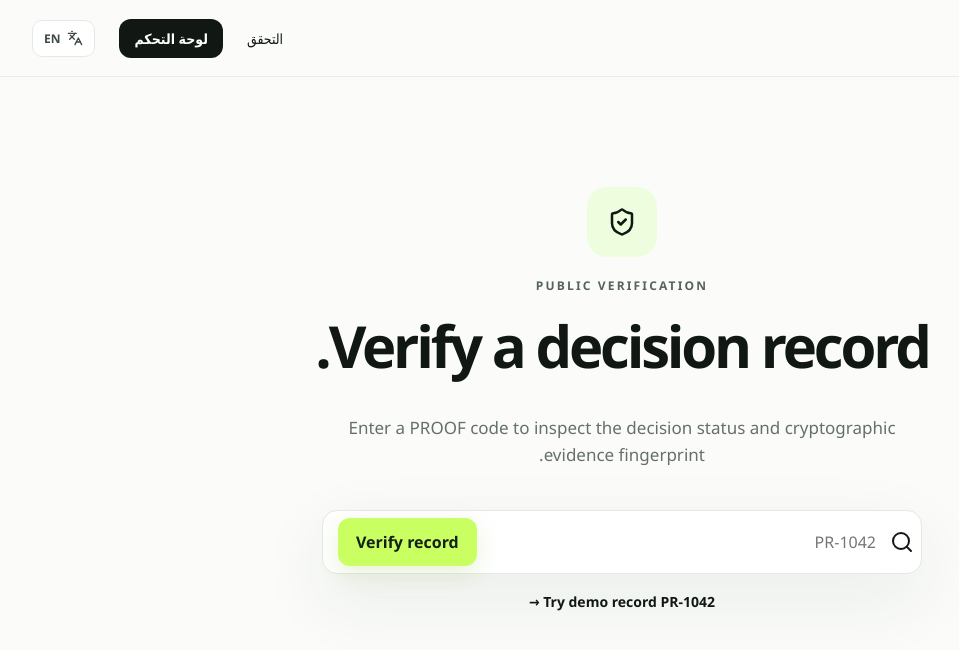
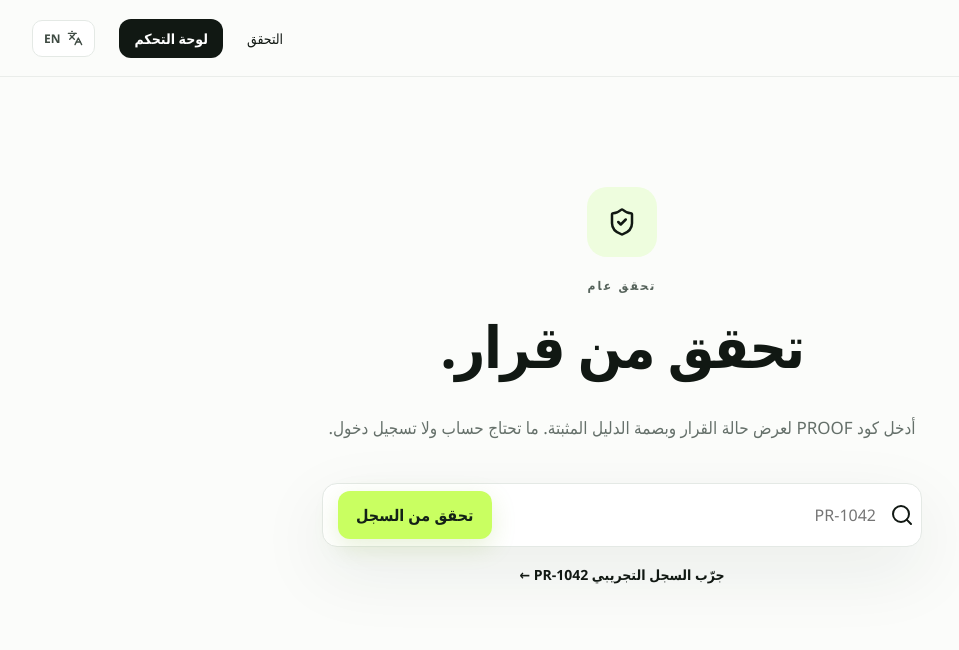
Before and after one commit to 8llo10/PROOF-Verifiable-Decision-Platform, a Next.js app: page /verify in a window 1280 px wide. Shown: the top 650 px of the page, without its empty margins (267-1226 px from the left). Built offline with nearby package versions, Linux system fonts and the light colour scheme.

Commit message:
feat: localize public verification landing

```diff
--- a/app/verify/page.tsx
+++ b/app/verify/page.tsx
@@ -1,7 +1,2 @@
-import Link from "next/link";
-import { Search, ShieldCheck } from "lucide-react";
-import { Nav } from "@/components/Nav";
-
-export default function VerifyPage() {
-  return <main><Nav/><section className="verify-hero container"><div className="verify-icon"><ShieldCheck/></div><span className="eyebrow">PUBLIC VERIFICATION</span><h1>Verify a decision record.</h1><p>Enter a PROOF code to inspect the decision status and cryptographic evidence fingerprint.</p><form className="verify-search" action="/verify/lookup" method="get"><Search/><input name="code" placeholder="PR-1042" required/><button className="button button-primary">Verify record</button></form><Link href="/verify/PR-1042" className="text-link">Try demo record PR-1042 →</Link></section></main>;
-}
+import Link from "next/link";import {Search,ShieldCheck} from "lucide-react";import {Nav} from "@/components/Nav";import {resolveLang,withLang} from "@/lib/i18n";
+export default async function VerifyPage({searchParams}:{searchParams:Promise<{lang?:string}>}){const q=await searchParams;const lang=resolveLang(q.lang);const ar=lang==="ar";return <main dir={ar?"rtl":"ltr"}><Nav lang={lang}/><section className="verify-hero container"><div className="verify-icon"><ShieldCheck/></div><span className="eyebrow">{ar?"تحقق عام":"PUBLIC VERIFICATION"}</span><h1>{ar?"تحقق من قرار.":"Verify a decision record."}</h1><p>{ar?"أدخل كود PROOF لعرض حالة القرار وبصمة الدليل المثبتة. ما تحتاج حساب ولا تسجيل دخول.":"Enter a PROOF code to inspect the decision status and cryptographic evidence fingerprint. No account required."}</p><form className="verify-search" action="/verify/lookup" method="get"><Search/><input type="hidden" name="lang" value={lang}/><input name="code" placeholder="PR-1042" required/><button className="button button-primary">{ar?"تحقق من السجل":"Verify record"}</button></form><Link href={withLang("/verify/PR-1042",lang)} className="text-link">{ar?"جرّب السجل التجريبي PR-1042 ←":"Try demo record PR-1042 →"}</Link></section></main>}
```
